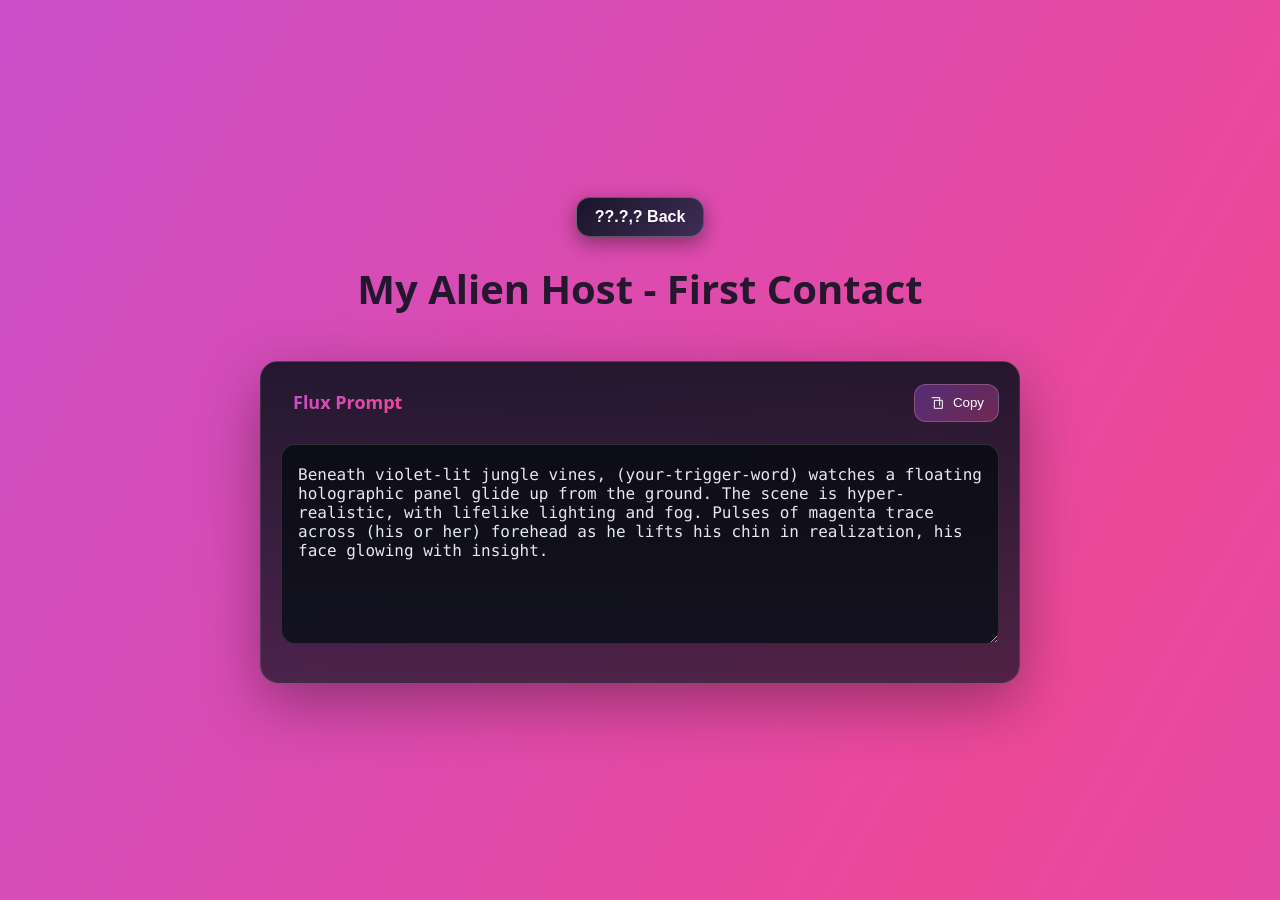
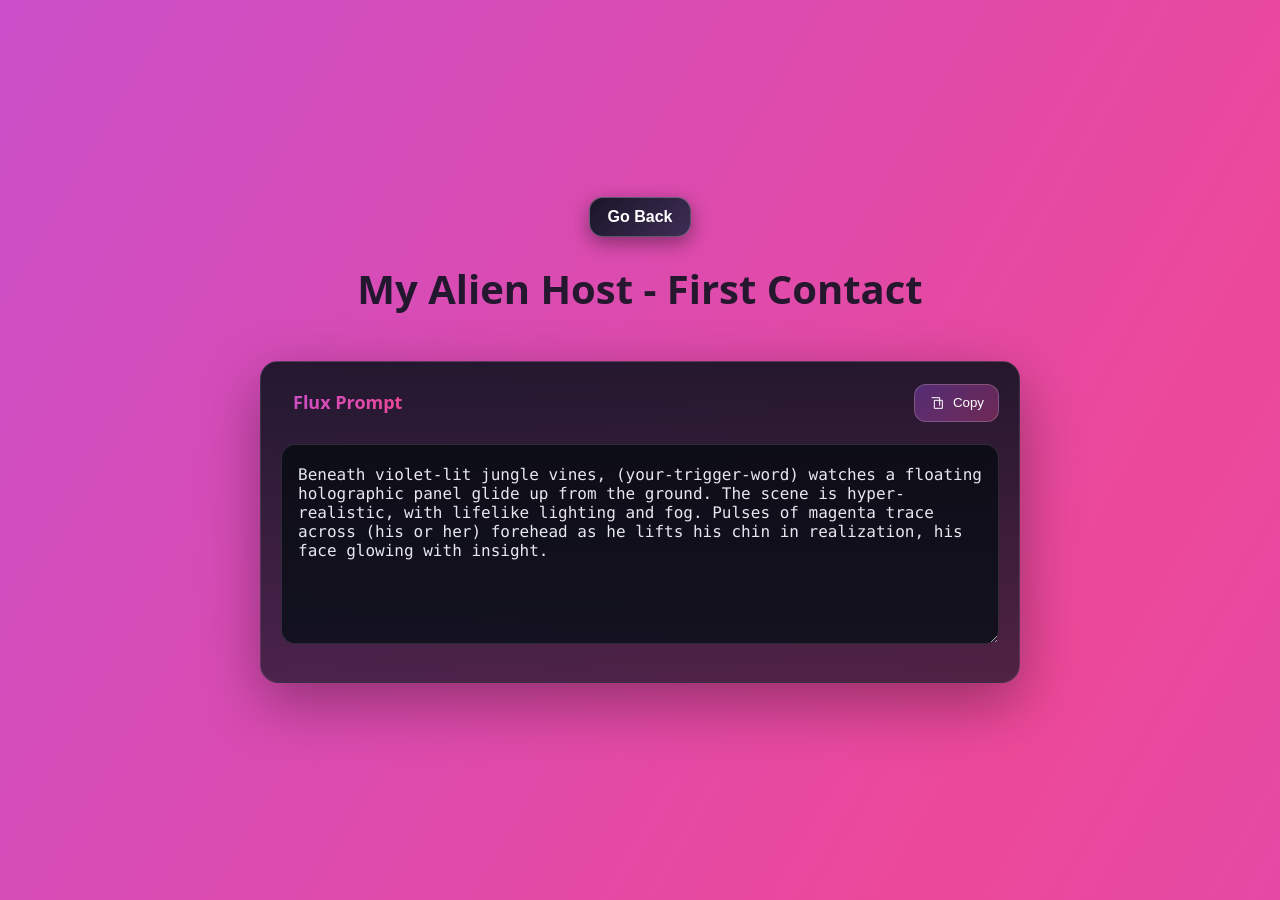
Before and after one commit to wolfman30/ai-twin-prompts, a Jekyll site: the page built from _prompts/first-contact.md, in a window 1280 px wide. Built offline with Jekyll 4.4.1, drawn with Linux system fonts in a browser that asks for light colours.

Commit message:
fixed go back label

```diff
--- a/_layouts/prompt.html
+++ b/_layouts/prompt.html
@@ -14,7 +14,7 @@ layout: null
 </head>
 <body>
   <div class="center">
-    <button class="back-btn" onclick="goBack()">??.?,? Back</button>
+    <button class="back-btn" onclick="goBack()">Go Back</button>
 
     <h1>{{ page.title }}</h1>
 
```
